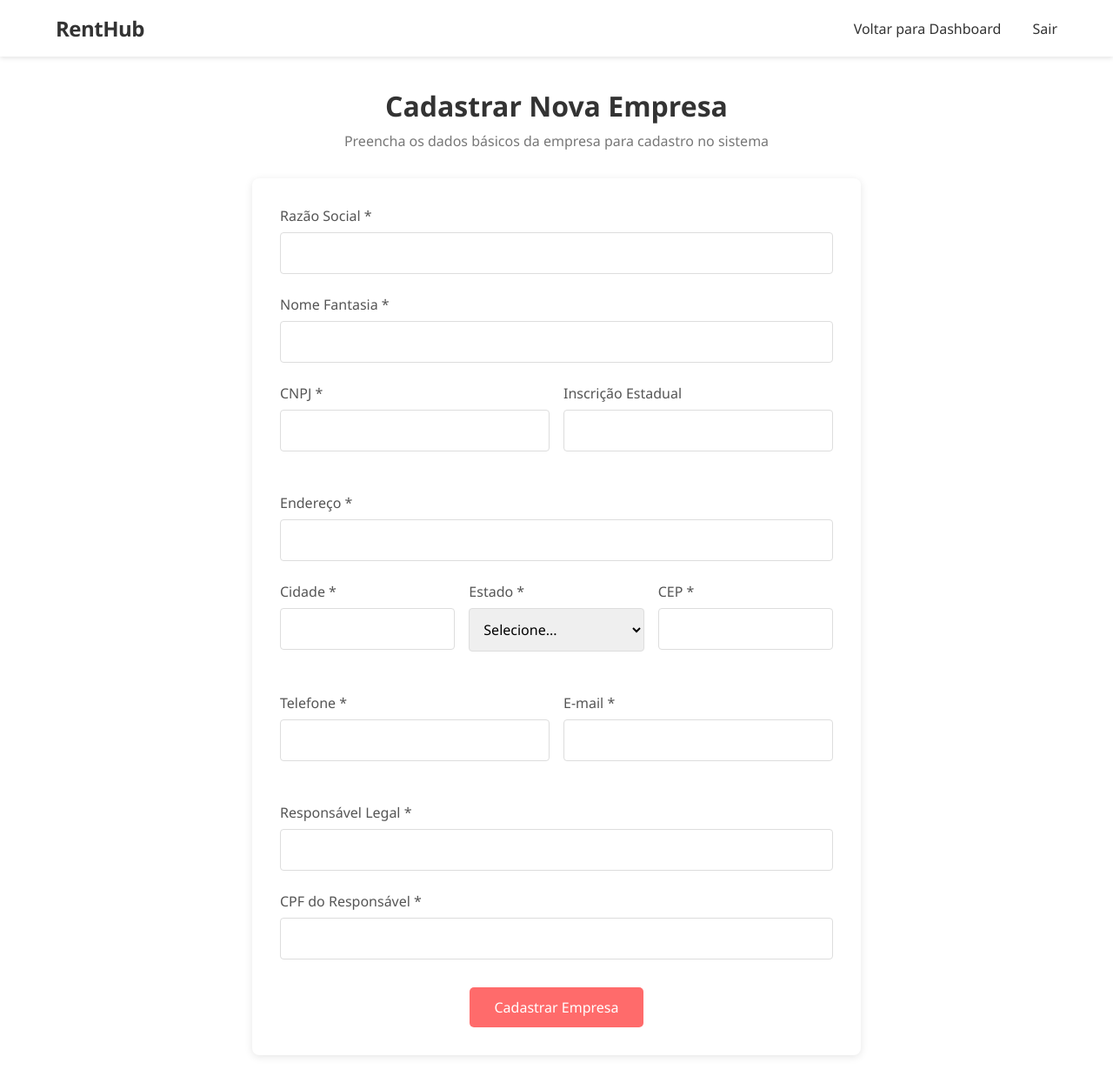
After one commit to PBD-2025-1-Aluguel/PBD-2025-1-Aluguel, a Django app: page /cadastrar-empresa/ in a window 1280 px wide. The commit adds this page. Shown: the whole page at 87% size. Run offline with Django 5.2, Linux system fonts and the light colour scheme; a user stored in the database is signed in.

Commit message:
tela de cadastro de empresa para super user

```diff
--- /dev/null
+++ b/sistemaAluguel/aluguel/templates/cadastrarEmpresa.html
@@ -0,0 +1,303 @@
+{% load static %}
+<!DOCTYPE html>
+<html lang="pt-br">
+<head>
+    <meta charset="UTF-8">
+    <meta name="viewport" content="width=device-width, initial-scale=1.0">
+    <title>Cadastrar Empresa | RentHub</title>
+    <link rel="stylesheet" href="{% static 'css/dashboard.css' %}">
+    <style>
+        /* Estilos específicos para o formulário de empresa */
+        .form-container {
+            max-width: 700px;
+            margin: 0 auto;
+            background: white;
+            padding: 2rem;
+            border-radius: 8px;
+            box-shadow: 0 2px 10px rgba(0,0,0,0.1);
+        }
+
+        .form-title {
+            text-align: center;
+            margin-bottom: 1.5rem;
+            color: #333;
+            font-size: 1.8rem;
+        }
+
+        .form-group {
+            margin-bottom: 1.5rem;
+        }
+
+        .form-group label {
+            display: block;
+            margin-bottom: 0.5rem;
+            font-weight: 500;
+            color: #555;
+        }
+
+        .form-control {
+            width: 100%;
+            padding: 0.75rem;
+            border: 1px solid #ddd;
+            border-radius: 4px;
+            font-size: 1rem;
+            transition: border-color 0.3s;
+        }
+
+        .form-control:focus {
+            border-color: #ff6b6b;
+            outline: none;
+            box-shadow: 0 0 0 2px rgba(255, 107, 107, 0.2);
+        }
+
+        .form-row {
+            display: flex;
+            gap: 1rem;
+            margin-bottom: 1.5rem;
+        }
+
+        .form-col {
+            flex: 1;
+        }
+
+        .btn-submit {
+            background: #ff6b6b;
+            color: white;
+            padding: 0.75rem 1.5rem;
+            border: none;
+            border-radius: 5px;
+            cursor: pointer;
+            font-size: 1rem;
+            font-weight: 500;
+            transition: background 0.3s;
+            display: block;
+            margin: 2rem auto 0;
+            width: 200px;
+        }
+
+        .btn-submit:hover {
+            background: #e55c5c;
+        }
+
+        .form-header {
+            text-align: center;
+            margin-bottom: 2rem;
+        }
+
+        .form-header h1 {
+            color: #333;
+            margin-bottom: 0.5rem;
+        }
+
+        .form-header p {
+            color: #777;
+        }
+    </style>
+</head>
+<body>
+    <header>
+        <nav>
+            <div class="logo">RentHub</div>
+            <div class="nav-links">
+                <a href="{% url 'dash' %}">Voltar para Dashboard</a>
+                <a href="{% url 'login' %}">Sair</a>
+            </div>
+        </nav>
+    </header>
+
+    <div class="dashboard-container">
+        <div class="form-header">
+            <h1>Cadastrar Nova Empresa</h1>
+            <p>Preencha os dados básicos da empresa para cadastro no sistema</p>
+        </div>
+
+        <div class="form-container">
+            <form method="post">
+                {% csrf_token %}
+
+                <div class="form-group">
+                    <label for="razao-social">Razão Social *</label>
+                    <input type="text" id="razao-social" name="razao_social" class="form-control" required>
+                </div>
+
+                <div class="form-group">
+                    <label for="nome-fantasia">Nome Fantasia *</label>
+                    <input type="text" id="nome-fantasia" name="nome_fantasia" class="form-control" required>
+                </div>
+
+                <div class="form-row">
+                    <div class="form-col">
+                        <div class="form-group">
+                            <label for="cnpj">CNPJ *</label>
+                            <input type="text" id="cnpj" name="cnpj" class="form-control" required>
+                        </div>
+                    </div>
+
+                    <div class="form-col">
+                        <div class="form-group">
+                            <label for="inscricao-estadual">Inscrição Estadual</label>
+                            <input type="text" id="inscricao-estadual" name="inscricao_estadual" class="form-control">
+                        </div>
+                    </div>
+                </div>
+
+                <div class="form-group">
+                    <label for="endereco">Endereço *</label>
+                    <input type="text" id="endereco" name="endereco" class="form-control" required>
+                </div>
+
+                <div class="form-row">
+                    <div class="form-col">
+                        <div class="form-group">
+                            <label for="cidade">Cidade *</label>
+                            <input type="text" id="cidade" name="cidade" class="form-control" required>
+                        </div>
+                    </div>
+
+                    <div class="form-col">
+                        <div class="form-group">
+                            <label for="estado">Estado *</label>
+                            <select id="estado" name="estado" class="form-control" required>
+                                <option value="">Selecione...</option>
+                                <option value="AC">Acre</option>
+                                <option value="AL">Alagoas</option>
+                                <option value="AP">Amapá</option>
+                                <option value="AM">Amazonas</option>
+                                <option value="BA">Bahia</option>
+                                <option value="CE">Ceará</option>
+                                <option value="DF">Distrito Federal</option>
+                                <option value="ES">Espírito Santo</option>
+                                <option value="GO">Goiás</option>
+                                <option value="MA">Maranhão</option>
+                                <option value="MT">Mato Grosso</option>
+                                <option value="MS">Mato Grosso do Sul</option>
+                                <option value="MG">Minas Gerais</option>
+                                <option value="PA">Pará</option>
+                                <option value="PB">Paraíba</option>
+                                <option value="PR">Paraná</option>
+                                <option value="PE">Pernambuco</option>
+                                <option value="PI">Piauí</option>
+                                <option value="RJ">Rio de Janeiro</option>
+                                <option value="RN">Rio Grande do Norte</option>
+                                <option value="RS">Rio Grande do Sul</option>
+                                <option value="RO">Rondônia</option>
+                                <option value="RR">Roraima</option>
+                                <option value="SC">Santa Catarina</option>
+                                <option value="SP">São Paulo</option>
+                                <option value="SE">Sergipe</option>
+                                <option value="TO">Tocantins</option>
+                            </select>
+                        </div>
+                    </div>
+
+                    <div class="form-col">
+                        <div class="form-group">
+                            <label for="cep">CEP *</label>
+                            <input type="text" id="cep" name="cep" class="form-control" required>
+                        </div>
+                    </div>
+                </div>
+
+                <div class="form-row">
+                    <div class="form-col">
+                        <div class="form-group">
+                            <label for="telefone">Telefone *</label>
+                            <input type="tel" id="telefone" name="telefone" class="form-control" required>
+                        </div>
+                    </div>
+
+                    <div class="form-col">
+                        <div class="form-group">
+                            <label for="email">E-mail *</label>
+                            <input type="email" id="email" name="email" class="form-control" required>
+                        </div>
+                    </div>
+                </div>
+
+                <div class="form-group">
+                    <label for="responsavel">Responsável Legal *</label>
+                    <input type="text" id="responsavel" name="responsavel" class="form-control" required>
+                </div>
+
+                <div class="form-group">
+                    <label for="cpf-responsavel">CPF do Responsável *</label>
+                    <input type="text" id="cpf-responsavel" name="cpf_responsavel" class="form-control" required>
+                </div>
+
+                <button type="submit" class="btn-submit">Cadastrar Empresa</button>
+            </form>
+        </div>
+    </div>
+
+    <script>
+        // Formatação automática de campos
+        document.addEventListener('DOMContentLoaded', function() {
+            // Formatar CNPJ
+            const cnpjInput = document.getElementById('cnpj');
+            cnpjInput.addEventListener('input', function() {
+                let value = cnpjInput.value.replace(/\D/g, '');
+                if (value.length > 14) value = value.slice(0, 14);
+
+                if (value.length > 12) {
+                    value = value.replace(/^(\d{2})(\d{3})(\d{3})(\d{4})(\d{2}).*/, '$1.$2.$3/$4-$5');
+                } else if (value.length > 8) {
+                    value = value.replace(/^(\d{2})(\d{3})(\d{3})(\d{4}).*/, '$1.$2.$3/$4');
+                } else if (value.length > 5) {
+                    value = value.replace(/^(\d{2})(\d{3})(\d{3}).*/, '$1.$2.$3');
+                } else if (value.length > 2) {
+                    value = value.replace(/^(\d{2})(\d{3}).*/, '$1.$2');
+                }
+
+                cnpjInput.value = value;
+            });
+
+            // Formatar CEP
+            const cepInput = document.getElementById('cep');
+            cepInput.addEventListener('input', function() {
+                let value = cepInput.value.replace(/\D/g, '');
+                if (value.length > 8) value = value.slice(0, 8);
+                if (value.length > 5) {
+                    value = value.replace(/^(\d{5})(\d{3}).*/, '$1-$2');
+                }
+                cepInput.value = value;
+            });
+
+            // Formatar Telefone
+            const telInput = document.getElementById('telefone');
+            telInput.addEventListener('input', function() {
+                let value = telInput.value.replace(/\D/g, '');
+                if (value.length > 11) value = value.slice(0, 11);
+
+                if (value.length > 10) {
+                    value = value.replace(/^(\d{2})(\d{5})(\d{4}).*/, '($1) $2-$3');
+                } else if (value.length > 6) {
+                    value = value.replace(/^(\d{2})(\d{4})(\d{4}).*/, '($1) $2-$3');
+                } else if (value.length > 2) {
+                    value = value.replace(/^(\d{2})(\d{4}).*/, '($1) $2');
+                } else if (value.length > 0) {
+                    value = value.replace(/^(\d{0,2})/, '($1');
+                }
+
+                telInput.value = value;
+            });
+
+            // Formatar CPF
+            const cpfInput = document.getElementById('cpf-responsavel');
+            cpfInput.addEventListener('input', function() {
+                let value = cpfInput.value.replace(/\D/g, '');
+                if (value.length > 11) value = value.slice(0, 11);
+
+                if (value.length > 9) {
+                    value = value.replace(/^(\d{3})(\d{3})(\d{3})(\d{2}).*/, '$1.$2.$3-$4');
+                } else if (value.length > 6) {
+                    value = value.replace(/^(\d{3})(\d{3})(\d{3}).*/, '$1.$2.$3');
+                } else if (value.length > 3) {
+                    value = value.replace(/^(\d{3})(\d{3}).*/, '$1.$2');
+                }
+
+                cpfInput.value = value;
+            });
+        });
+    </script>
+</body>
+</html>
--- a/sistemaAluguel/aluguel/templates/dash.html
+++ b/sistemaAluguel/aluguel/templates/dash.html
@@ -26,7 +26,7 @@
     <aside class="admin-sidebar" id="adminSidebar">
         <ul>
             <li>
-                <a href="#">
+                <a href="{% url 'cadastrar_empresa' %}">
                     <span class="icon">🏢</span>
                     Cadastrar Empresa
                 </a>
--- a/sistemaAluguel/aluguel/urls.py
+++ b/sistemaAluguel/aluguel/urls.py
@@ -7,4 +7,5 @@ urlpatterns = [
     path('register/', views.signup_view, name='signup'),
     path('login/', views.login_view, name='login'),
     path('logout/', views.logout_view, name='logout'),
+    path('cadastrar-empresa/', views.cadastrarEmpresaView, name='cadastrar_empresa'),
 ]
--- a/sistemaAluguel/aluguel/views.py
+++ b/sistemaAluguel/aluguel/views.py
@@ -80,6 +80,17 @@ def dashboardView(request):
         'dash.html'
     )
 
+def cadastrarEmpresaView(request):
+    # Verificar se o usuário é superusuário
+    if not request.user.is_superuser:
+        return redirect('dash')
+
+    if request.method == 'POST':
+        # TODO tratar os dados do formulario
+        return redirect('dash')
+
+    return render(request, 'cadastrarEmpresa.html')
+
 #def login(request):
 #    if request.method == "GET":
 #        return render(request, 'login.html')
```
Also changed, not shown: sistemaAluguel/db.sqlite3.
